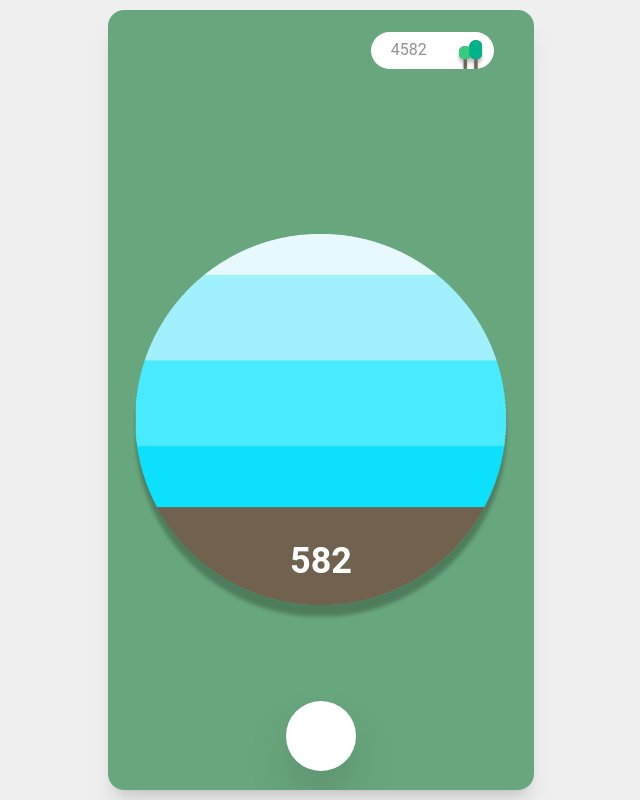
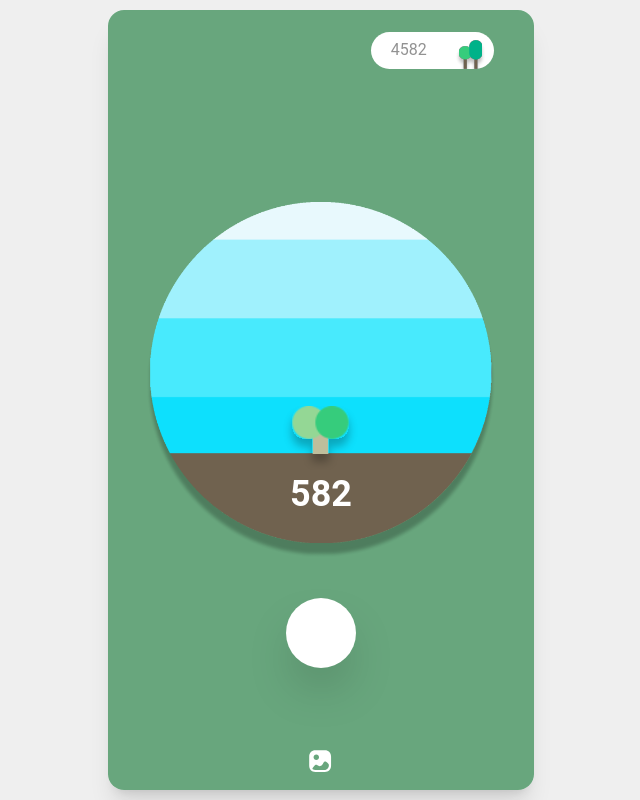
Before and after one commit to kmyobin/Net-Zero_Hackathon, a React (Create React App) app: page / in a window 1280 px wide. Shown: the whole page, without its empty margins (319-959 px from the left). Built offline with nearby package versions, Linux system fonts and the light colour scheme; a web font is replaced by a local one.

Commit message:
kmyobin commit

```diff
--- a/src/components/main/MainContent.jsx
+++ b/src/components/main/MainContent.jsx
@@ -3,6 +3,7 @@ import { useNavigate } from "react-router-dom";
 import Header from "../../layout/Header";
 import Sky from "../../assets/images/sky.png";
 import ImageIcon from "../../assets/images/icons/Image.svg";
+import SmallTree from "../../assets/images/icons/smallTree_green.svg"
 
 function MainContent() {
   const navigate = useNavigate();
@@ -16,14 +17,17 @@ function MainContent() {
     <div className="bg-[#68A67D] w-full h-full">
       <Header />
       <div className="">
-        <div className="mt-36 flex justify-center items-center relative">
-          <img src={Sky} alt="sky" width={380} height={380} />
-          <div className="flex justify-center items-center absolute bottom-10 font-bold text-4xl text-white">
+        <div className="mt-28 flex justify-center items-center relative">
+          <img src={Sky} alt="sky" width={350} height={350} />
+          <div className="flex justify-center items-center absolute bottom-11 font-bold text-4xl text-white">
             582
+          </div>
+          <div className="flex justify-center items-center absolute bottom-[88px]">
+            <img src={SmallTree} alt="smalltree" width={75} height={60}/>
           </div>
         </div>
 
-        <div className="mt-20 flex justify-center items-center">
+        <div className="mt-10 flex justify-center items-center">
           <div
             className="bg-white rounded-full p-5 shadow-2xl w-[70px] h-[70px] cursor-pointer"
             onClick={onClickCamera}
```
